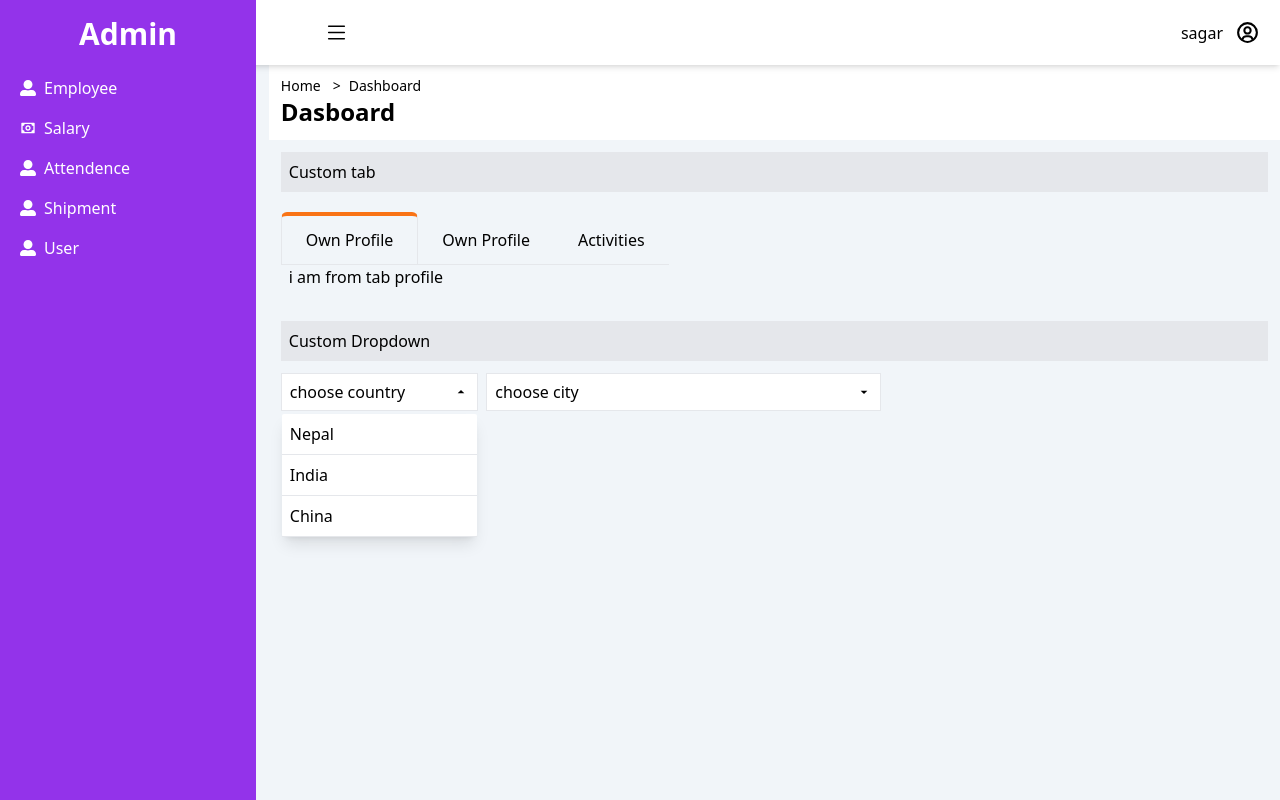
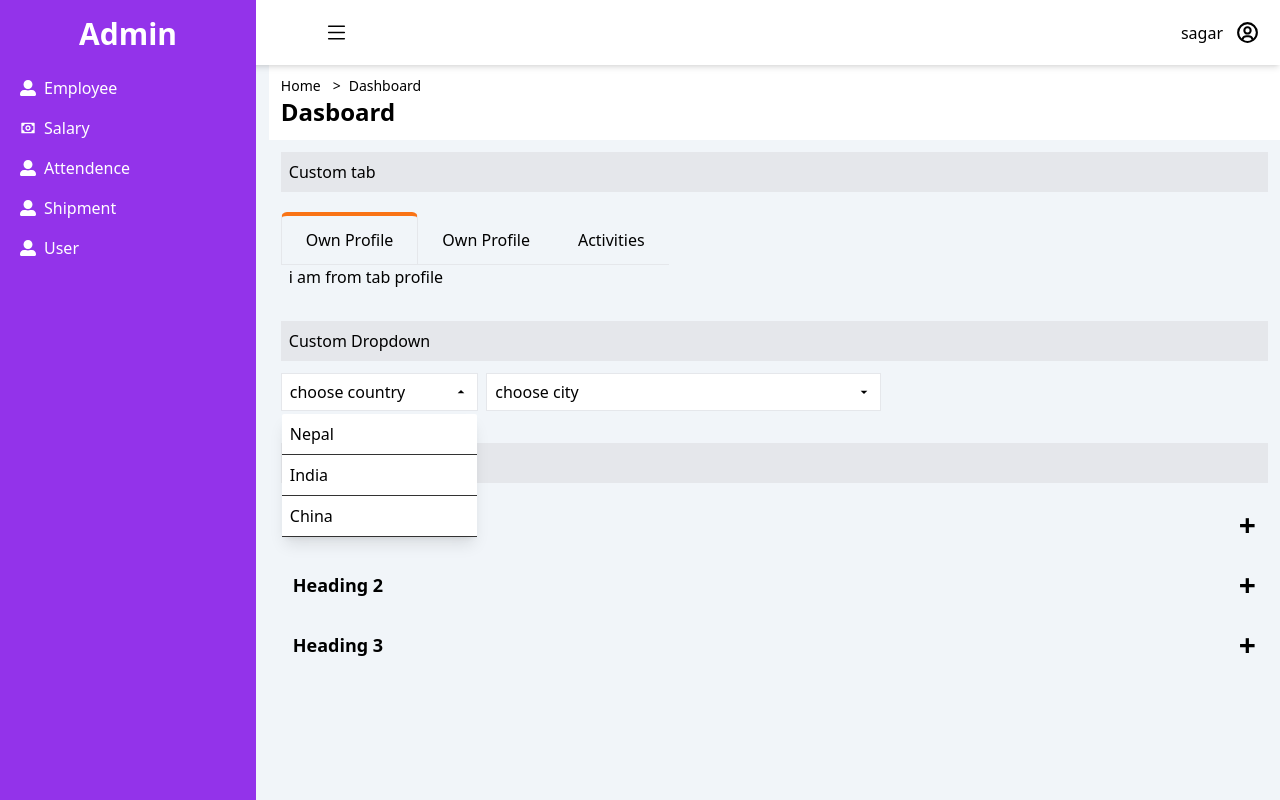
Before and after one commit to Jit-Bdr-Rana/demo, a Next.js app: page /dashboard in a window 1280 px wide. Both pictures are taken after a click on the button "choose country". Built offline with nearby package versions, Linux system fonts and the light colour scheme.

Commit message:
feat:collapse

```diff
--- /dev/null
+++ b/components/utils/Collpase.tsx
@@ -0,0 +1,26 @@
+import React, { useState } from 'react'
+
+interface Props {
+    heading?: string;
+    paragraph?: string;
+}
+
+
+const Collpase = ({ heading, paragraph }: Props) => {
+    const [show, setShow] = useState<boolean>(false);
+    return (
+        <div className=''>
+            <div className='flex justify-between items-center p-3'>
+                <h1 className='text-lg font-bold'>{heading}</h1>
+                <span onClick={() => setShow((show) => !show)} className='text-3xl select-none cursor-pointer font-bold'>{show ? '-' : '+'}</span>
+            </div>
+            {
+                show &&
+                <p className='p-3'>{paragraph}</p>
+
+            }
+        </div>
+    )
+}
+
+export default Collpase
--- a/components/utils/Dropdown.tsx
+++ b/components/utils/Dropdown.tsx
@@ -22,7 +22,6 @@ const Dropdown = ({ placeholder, options, wrapperClassName, onSelect }: props) =
             setShow(false);
         }
     };
-
     useEffect(() => {
         document.addEventListener("click", handleClick);
         return () => {
@@ -52,7 +51,7 @@ const Dropdown = ({ placeholder, options, wrapperClassName, onSelect }: props) =
                                         setShow(false);
                                         onSelect && onSelect(_);
                                     }}
-                                    className=" p-2 pl-2 border-b-[#s333333] hover:bg-slate-200 border-b"
+                                    className=" p-2 pl-2 border-b-[#333333] hover:bg-slate-200 border-b"
                                 >
                                     {_.key}
                                 </div>
--- /dev/null
+++ b/datas/faq.tsx
@@ -0,0 +1,27 @@
+interface FAQ {
+    heading: string;
+    paragraph: string;
+    id: string | number;
+}
+
+export const faqData: FAQ[] = [
+
+
+    {
+        heading: 'Heading 1',
+        paragraph: 'Lorem ipsum dolor sit amet consectetur adipisicing elit. Impedit sequi, sit deleniti vitae eveniet vero illo consequatur accusamus et culpa illum placeat quae distinctio id laborum animi ex, saepe quo!',
+        id: 1
+    },
+
+    {
+        heading: 'Heading 2',
+        paragraph: 'Lorem ipsum dolor sit amet consectetur adipisicing elit. Impedit sequi, sit deleniti vitae eveniet vero illo consequatur accusamus et culpa illum placeat quae distinctio id laborum animi ex, saepe quo!',
+        id: 1
+    },
+
+    {
+        heading: 'Heading 3',
+        paragraph: 'Lorem ipsum dolor sit amet consectetur adipisicing elit. Impedit sequi, sit deleniti vitae eveniet vero illo consequatur accusamus et culpa illum placeat quae distinctio id laborum animi ex, saepe quo!',
+        id: 1
+    }
+]
--- a/pages/dashboard.tsx
+++ b/pages/dashboard.tsx
@@ -1,6 +1,8 @@
 import Container from "@/components/Container"
+import Collpase from "@/components/utils/Collpase"
 import Dropdown from "@/components/utils/Dropdown"
 import Tab from "@/components/utils/Tab"
+import { faqData } from "@/datas/faq"
 import Mainlayout from "@/layouts/Mainlayout"
 
 const breadCrumb: { title: string, link: string }[] = [
@@ -23,6 +25,12 @@ const dashboard = () => {
 export default dashboard
 
 const Dashboard = () => {
+
+
+  const fetchProgram = (key: string) => {
+    ///api
+  }
+
   return (
     <div>
       <Mainlayout
@@ -61,6 +69,7 @@ const Dashboard = () => {
           </div>
           <div className="flex gap-2">
             <Dropdown
+              // onSelect={(option) => fetchProgram(option.key)}
               wrapperClassName="w-[20%] bg-white"
               options={[
                 {
@@ -97,6 +106,17 @@ const Dashboard = () => {
               placeholder="choose city"
             />
           </div>
+          <div className="">
+            <div className="bg-gray-200 mt-8 mb-3 p-2">
+              <h1>Custom Collapse</h1>
+            </div>
+            {
+              faqData?.map((_, i) => (
+                <Collpase heading={_.heading} paragraph={_.paragraph} key={i} />
+              ))
+            }
+
+          </div>
         </Container>
       </Mainlayout>
     </div>
--- a/styles/output.css
+++ b/styles/output.css
@@ -539,6 +539,10 @@ body {
   left: 0px;
 }
 
+.top-10 {
+  top: 2.5rem;
+}
+
 .top-0 {
   top: 0px;
 }
@@ -549,10 +553,6 @@ body {
 
 .right-0 {
   right: 0px;
-}
-
-.top-10 {
-  top: 2.5rem;
 }
 
 .z-50 {
@@ -572,38 +572,6 @@ body {
   margin-top: 0.75rem;
 }
 
-.ml-\[19rem\] {
-  margin-left: 19rem;
-}
-
-.ml-\[16rem\] {
-  margin-left: 16rem;
-}
-
-.ml-36 {
-  margin-left: 9rem;
-}
-
-.mt-2 {
-  margin-top: 0.5rem;
-}
-
-.ml-\[5rem\] {
-  margin-left: 5rem;
-}
-
-.ml-\[15rem\] {
-  margin-left: 15rem;
-}
-
-.ml-\[17rem\] {
-  margin-left: 17rem;
-}
-
-.ml-\[10rem\] {
-  margin-left: 10rem;
-}
-
 .mt-5 {
   margin-top: 1.25rem;
 }
@@ -614,6 +582,18 @@ body {
 
 .mb-3 {
   margin-bottom: 0.75rem;
+}
+
+.ml-\[10rem\] {
+  margin-left: 10rem;
+}
+
+.ml-36 {
+  margin-left: 9rem;
+}
+
+.mt-2 {
+  margin-top: 0.5rem;
 }
 
 .inline-block {
@@ -640,16 +620,18 @@ body {
   width: 20%;
 }
 
-.w-\[50\%\] {
-  width: 50%;
+.w-\[40\%\] {
+  width: 40%;
 }
 
-.w-\[10\%\] {
-  width: 10%;
+.cursor-pointer {
+  cursor: pointer;
 }
 
-.w-\[40\%\] {
-  width: 40%;
+.select-none {
+  -webkit-user-select: none;
+     -moz-user-select: none;
+          user-select: none;
 }
 
 .items-center {
@@ -668,10 +650,6 @@ body {
   justify-content: space-between;
 }
 
-.justify-around {
-  justify-content: space-around;
-}
-
 .gap-2 {
   gap: 0.5rem;
 }
@@ -688,12 +666,12 @@ body {
   overflow: hidden;
 }
 
+.rounded-sm {
+  border-radius: 0.125rem;
+}
+
 .rounded-md {
   border-radius: 0.375rem;
-}
-
-.rounded-sm {
-  border-radius: 0.125rem;
 }
 
 .rounded-t-md {
@@ -705,21 +683,22 @@ body {
   border-width: 1px;
 }
 
+.border-b {
+  border-bottom-width: 1px;
+}
+
 .border-t-4 {
   border-top-width: 4px;
 }
 
-.border-b {
-  border-bottom-width: 1px;
+.border-b-\[\#333333\] {
+  --tw-border-opacity: 1;
+  border-bottom-color: rgb(51 51 51 / var(--tw-border-opacity));
 }
 
 .border-t-orange-500 {
   --tw-border-opacity: 1;
   border-top-color: rgb(249 115 22 / var(--tw-border-opacity));
-}
-
-.border-b-\[\#s333333\] {
-  border-bottom-color: #s333333;
 }
 
 .bg-white {
@@ -730,6 +709,11 @@ body {
 .bg-gray-600 {
   --tw-bg-opacity: 1;
   background-color: rgb(75 85 99 / var(--tw-bg-opacity));
+}
+
+.bg-gray-200 {
+  --tw-bg-opacity: 1;
+  background-color: rgb(229 231 235 / var(--tw-bg-opacity));
 }
 
 .bg-black {
@@ -747,26 +731,6 @@ body {
   background-color: rgb(147 51 234 / var(--tw-bg-opacity));
 }
 
-.bg-gray-500 {
-  --tw-bg-opacity: 1;
-  background-color: rgb(107 114 128 / var(--tw-bg-opacity));
-}
-
-.bg-gray-300 {
-  --tw-bg-opacity: 1;
-  background-color: rgb(209 213 219 / var(--tw-bg-opacity));
-}
-
-.bg-gray-200 {
-  --tw-bg-opacity: 1;
-  background-color: rgb(229 231 235 / var(--tw-bg-opacity));
-}
-
-.bg-blue-500 {
-  --tw-bg-opacity: 1;
-  background-color: rgb(59 130 246 / var(--tw-bg-opacity));
-}
-
 .p-3 {
   padding: 0.75rem;
 }
@@ -777,6 +741,31 @@ body {
 
 .p-5 {
   padding: 1.25rem;
+}
+
+.py-1\.5 {
+  padding-top: 0.375rem;
+  padding-bottom: 0.375rem;
+}
+
+.py-1 {
+  padding-top: 0.25rem;
+  padding-bottom: 0.25rem;
+}
+
+.px-2 {
+  padding-left: 0.5rem;
+  padding-right: 0.5rem;
+}
+
+.px-6 {
+  padding-left: 1.5rem;
+  padding-right: 1.5rem;
+}
+
+.py-3 {
+  padding-top: 0.75rem;
+  padding-bottom: 0.75rem;
 }
 
 .px-3 {
@@ -794,34 +783,8 @@ body {
   padding-right: 1.25rem;
 }
 
-.px-12 {
-  padding-left: 3rem;
-  padding-right: 3rem;
-}
-
-.px-6 {
-  padding-left: 1.5rem;
-  padding-right: 1.5rem;
-}
-
-.py-3 {
-  padding-top: 0.75rem;
-  padding-bottom: 0.75rem;
-}
-
-.px-2 {
+.pl-2 {
   padding-left: 0.5rem;
-  padding-right: 0.5rem;
-}
-
-.py-1\.5 {
-  padding-top: 0.375rem;
-  padding-bottom: 0.375rem;
-}
-
-.py-1 {
-  padding-top: 0.25rem;
-  padding-bottom: 0.25rem;
 }
 
 .pt-16 {
@@ -836,30 +799,6 @@ body {
   padding-top: 1rem;
 }
 
-.pl-\[16rem\] {
-  padding-left: 16rem;
-}
-
-.pl-\[15rem\] {
-  padding-left: 15rem;
-}
-
-.pl-\[13rem\] {
-  padding-left: 13rem;
-}
-
-.pl-\[10rem\] {
-  padding-left: 10rem;
-}
-
-.pl-4 {
-  padding-left: 1rem;
-}
-
-.pl-2 {
-  padding-left: 0.5rem;
-}
-
 .text-center {
   text-align: center;
 }
@@ -872,6 +811,11 @@ body {
 .text-2xl {
   font-size: 1.5rem;
   line-height: 2rem;
+}
+
+.text-lg {
+  font-size: 1.125rem;
+  line-height: 1.75rem;
 }
 
 .text-3xl {
@@ -893,15 +837,15 @@ body {
   color: rgb(0 0 0 / var(--tw-text-opacity));
 }
 
+.shadow-lg {
+  --tw-shadow: 0 10px 15px -3px rgb(0 0 0 / 0.1), 0 4px 6px -4px rgb(0 0 0 / 0.1);
+  --tw-shadow-colored: 0 10px 15px -3px var(--tw-shadow-color), 0 4px 6px -4px var(--tw-shadow-color);
+  box-shadow: var(--tw-ring-offset-shadow, 0 0 #0000), var(--tw-ring-shadow, 0 0 #0000), var(--tw-shadow);
+}
+
 .shadow-md {
   --tw-shadow: 0 4px 6px -1px rgb(0 0 0 / 0.1), 0 2px 4px -2px rgb(0 0 0 / 0.1);
   --tw-shadow-colored: 0 4px 6px -1px var(--tw-shadow-color), 0 2px 4px -2px var(--tw-shadow-color);
-  box-shadow: var(--tw-ring-offset-shadow, 0 0 #0000), var(--tw-ring-shadow, 0 0 #0000), var(--tw-shadow);
-}
-
-.shadow-lg {
-  --tw-shadow: 0 10px 15px -3px rgb(0 0 0 / 0.1), 0 4px 6px -4px rgb(0 0 0 / 0.1);
-  --tw-shadow-colored: 0 10px 15px -3px var(--tw-shadow-color), 0 4px 6px -4px var(--tw-shadow-color);
   box-shadow: var(--tw-ring-offset-shadow, 0 0 #0000), var(--tw-ring-shadow, 0 0 #0000), var(--tw-shadow);
 }
 
@@ -915,6 +859,11 @@ body {
   background-color: rgb(229 231 235 / var(--tw-bg-opacity));
 }
 
+.hover\:bg-slate-200:hover {
+  --tw-bg-opacity: 1;
+  background-color: rgb(226 232 240 / var(--tw-bg-opacity));
+}
+
 .hover\:bg-green-800:hover {
   --tw-bg-opacity: 1;
   background-color: rgb(22 101 52 / var(--tw-bg-opacity));
@@ -925,106 +874,25 @@ body {
   background-color: rgb(88 28 135 / var(--tw-bg-opacity));
 }
 
-.hover\:bg-slate-200:hover {
-  --tw-bg-opacity: 1;
-  background-color: rgb(226 232 240 / var(--tw-bg-opacity));
-}
-
 @media (min-width: 768px) {
-  .md\:ml-\[15rem\] {
-    margin-left: 15rem;
-  }
-
-  .md\:ml-\[1rem\] {
-    margin-left: 1rem;
-  }
-
-  .md\:ml-\[5rem\] {
-    margin-left: 5rem;
-  }
-
-  .md\:ml-\[8rem\] {
-    margin-left: 8rem;
-  }
-
-  .md\:ml-\[9rem\] {
-    margin-left: 9rem;
-  }
-
-  .md\:ml-\[10rem\] {
-    margin-left: 10rem;
-  }
-
   .md\:ml-\[11rem\] {
     margin-left: 11rem;
   }
 }
 
 @media (min-width: 1024px) {
-  .lg\:ml-\[17rem\] {
-    margin-left: 17rem;
-  }
-
-  .lg\:ml-\[17\.5rem\] {
-    margin-left: 17.5rem;
-  }
-
-  .lg\:ml-\[15rem\] {
-    margin-left: 15rem;
-  }
-
-  .lg\:ml-\[11rem\] {
-    margin-left: 11rem;
-  }
-
-  .lg\:ml-\[13rem\] {
-    margin-left: 13rem;
-  }
-
   .lg\:ml-\[14rem\] {
     margin-left: 14rem;
   }
 }
 
 @media (min-width: 1280px) {
-  .xl\:ml-\[12rem\] {
-    margin-left: 12rem;
-  }
-
-  .xl\:ml-\[16rem\] {
-    margin-left: 16rem;
-  }
-
-  .xl\:ml-\[17rem\] {
-    margin-left: 17rem;
-  }
-
-  .xl\:ml-\[18rem\] {
-    margin-left: 18rem;
-  }
-
-  .xl\:ml-\[16\.5rem\] {
-    margin-left: 16.5rem;
-  }
-
   .xl\:ml-\[16\.8rem\] {
     margin-left: 16.8rem;
   }
 }
 
 @media (min-width: 1536px) {
-  .\32xl\:ml-\[18rem\] {
-    margin-left: 18rem;
-  }
-
-  .\32xl\:ml-\[19rem\] {
-    margin-left: 19rem;
-  }
-
-  .\32xl\:ml-\[20rem\] {
-    margin-left: 20rem;
-  }
-
   .\32xl\:ml-\[21rem\] {
     margin-left: 21rem;
   }
```
